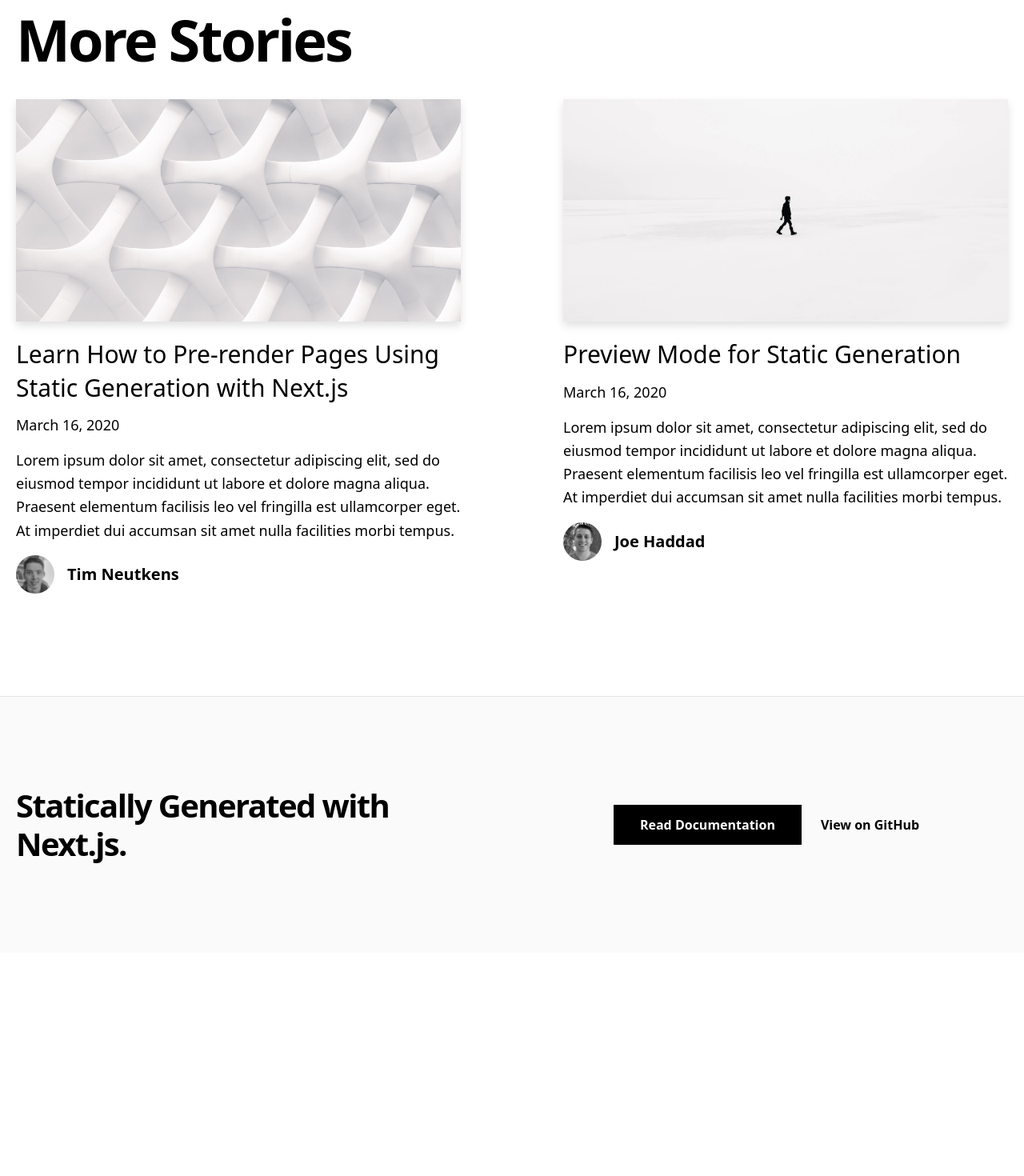
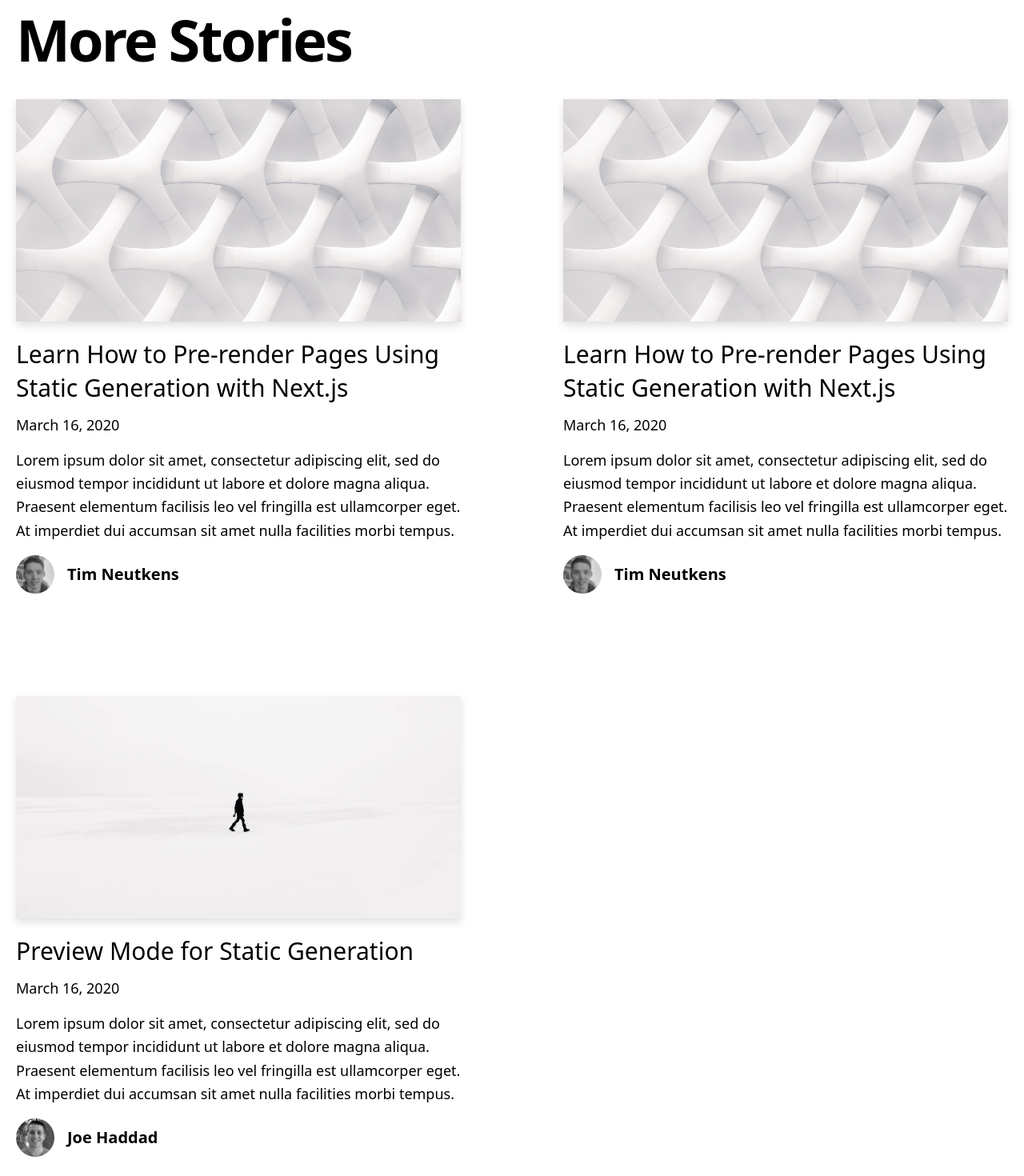
Before and after one commit to Hack-Club-Singhania/y, a Next.js app: page / in a window 1280 px wide. Shown: the part 1240-2710 px from the top of the page at 80% size. Before the commit the page ends 2431 px from the top, so only its background shows below. Built offline with nearby package versions, Linux system fonts and the light colour scheme.

Commit message:
footer/test commit

```diff
--- /dev/null
+++ b/_posts/hello-world copy.md
@@ -0,0 +1,19 @@
+---
+title: 'Learn How to Pre-render Pages Using Static Generation with Next.js'
+excerpt: 'Lorem ipsum dolor sit amet, consectetur adipiscing elit, sed do eiusmod tempor incididunt ut labore et dolore magna aliqua. Praesent elementum facilisis leo vel fringilla est ullamcorper eget. At imperdiet dui accumsan sit amet nulla facilities morbi tempus.'
+coverImage: '/assets/blog/hello-world/cover.jpg'
+date: '2020-03-16T05:35:07.322Z'
+author:
+  name: Tim Neutkens
+  picture: '/assets/blog/authors/tim.jpeg'
+ogImage:
+  url: '/assets/blog/hello-world/cover.jpg'
+---
+
+Lorem ipsum dolor sit amet, consectetur adipiscing elit, sed do eiusmod tempor incididunt ut labore et dolore magna aliqua. Praesent elementum facilisis leo vel fringilla est ullamcorper eget. At imperdiet dui accumsan sit amet nulla facilities morbi tempus. Praesent elementum facilisis leo vel fringilla. Congue mauris rhoncus aenean vel. Egestas sed tempus urna et pharetra pharetra massa massa ultricies.
+
+Venenatis cras sed felis eget velit. Consectetur libero id faucibus nisl tincidunt. Gravida in fermentum et sollicitudin ac orci phasellus egestas tellus. Volutpat consequat mauris nunc congue nisi vitae. Id aliquet risus feugiat in ante metus dictum at tempor. Sed blandit libero volutpat sed cras. Sed odio morbi quis commodo odio aenean sed adipiscing. Velit euismod in pellentesque massa placerat. Mi bibendum neque egestas congue quisque egestas diam in arcu. Nisi lacus sed viverra tellus in. Nibh cras pulvinar mattis nunc sed. Luctus accumsan tortor posuere ac ut consequat semper viverra. Fringilla ut morbi tincidunt augue interdum velit euismod.
+
+## Lorem Ipsum
+
+Tristique senectus et netus et malesuada fames ac turpis. Ridiculous mus mauris vitae ultricies leo integer malesuada nunc vel. In mollis nunc sed id semper. Egestas tellus rutrum tellus pellentesque. Phasellus vestibulum lorem sed risus ultricies tristique nulla. Quis blandit turpis cursus in hac habitasse platea dictumst quisque. Eros donec ac odio tempor orci dapibus ultrices. Aliquam sem et tortor consequat id porta nibh. Adipiscing elit duis tristique sollicitudin nibh sit amet commodo nulla. Diam vulputate ut pharetra sit amet. Ut tellus elementum sagittis vitae et leo. Arcu non odio euismod lacinia at quis risus sed vulputate.
--- a/components/footer.tsx
+++ b/components/footer.tsx
@@ -7,7 +7,7 @@ const Footer = () => {
       <Container>
         <div className="py-28 flex flex-col lg:flex-row items-center">
           <h3 className="text-4xl lg:text-[2.5rem] font-bold tracking-tighter leading-tight text-center lg:text-left mb-10 lg:mb-0 lg:pr-4 lg:w-1/2">
-            Statically Generated with Next.js.
+            Built with love at Smt. Sulochanadevi Singhania IB world School
           </h3>
           <div className="flex flex-col lg:flex-row justify-center items-center lg:pl-4 lg:w-1/2">
             <a
```
Also changed, not shown: 1 other file (tests, documents, lock files or other folders).
